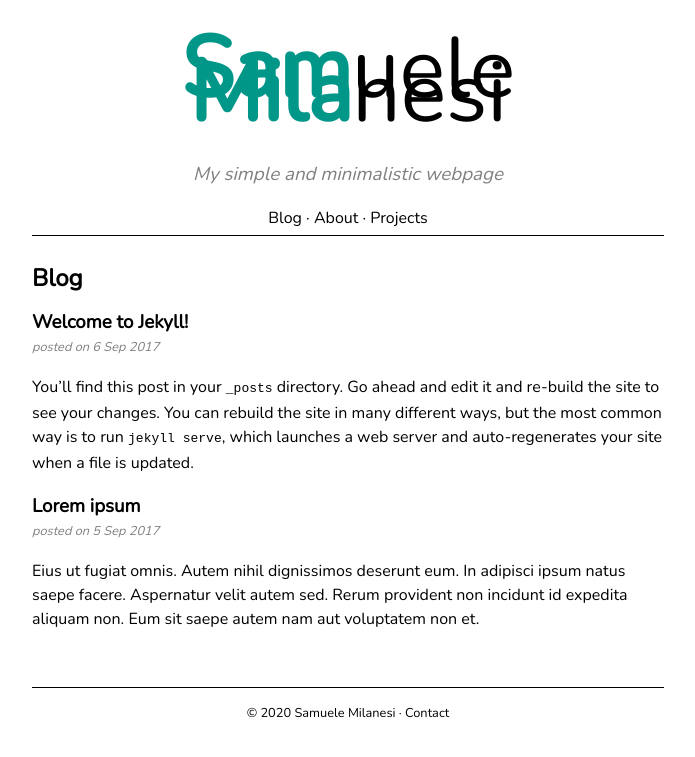
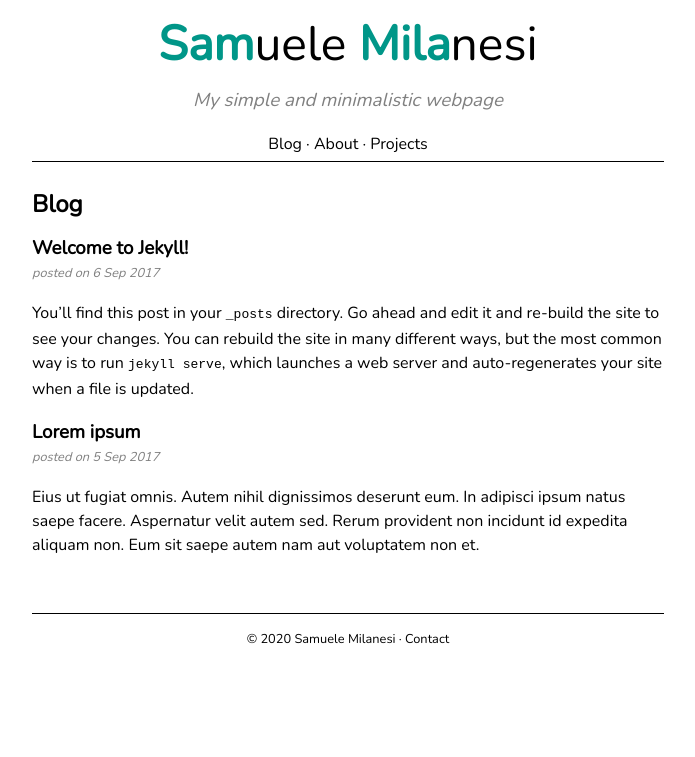
Before and after one commit to samuelemilanesi/samuelemilanesi.github.io, a Jekyll site: the page built from index.md, in a window 1280 px wide. Shown: the top 757 px of the page, without its empty margins (292-987 px from the left). Built offline with Jekyll 4.4.1, drawn with Linux system fonts in a browser that asks for light colours.

Commit message:
font too big

```diff
--- a/assets/css/style.css
+++ b/assets/css/style.css
@@ -173,7 +173,7 @@ a:hover	{
 
 
 #title{
-	font-size: 64pt;
+	font-size: 36pt;
 }
 #title a:hover{
 	text-decoration: none;
```
